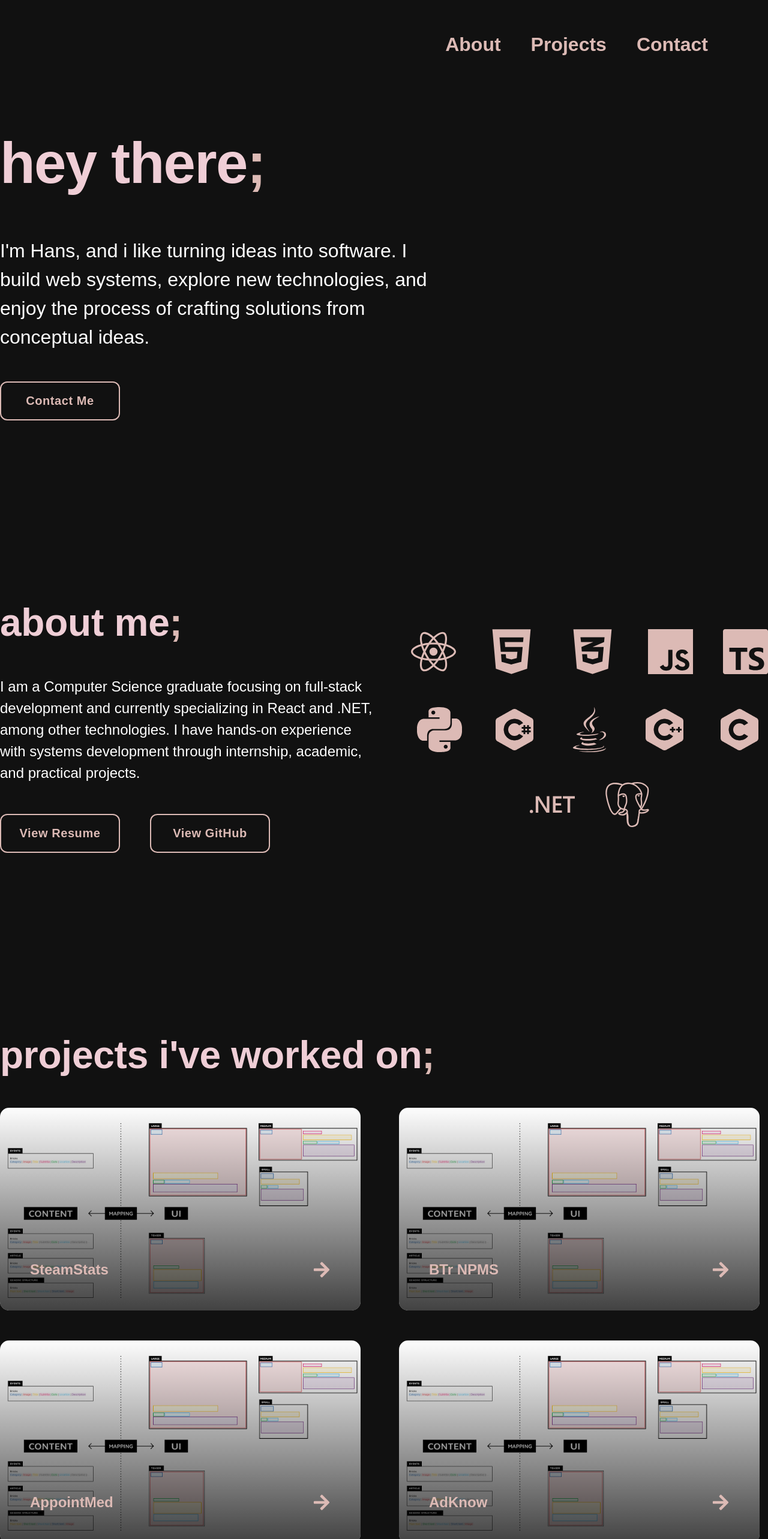
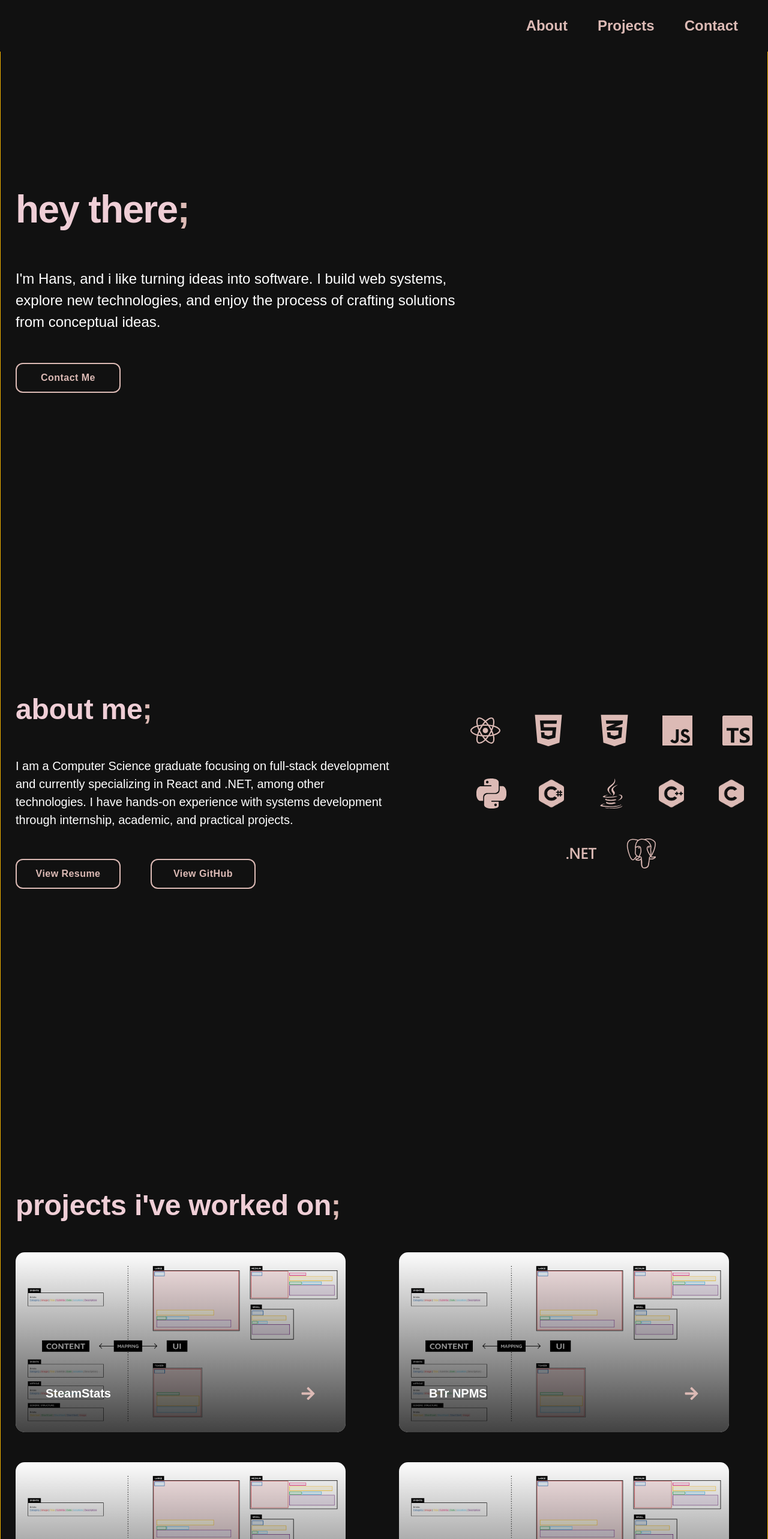
Before and after one commit to hbubante/Portfolio, a React app: page / in a window 1280 px wide. Shown: the top 2566 px of the page at 60% size. Built offline with nearby package versions, Linux system fonts and the light colour scheme; the HTML template or start-up script is replaced by a standard one.

Commit message:
Initial implementation of contact section; Fixed ui

```diff
--- a/src/App.tsx
+++ b/src/App.tsx
@@ -1,4 +1,5 @@
 import Button from "@mui/material/Button"
+import { TextField } from "@mui/material";
 import './App.css';
 import '@fontsource-variable/inter';
 import { motion } from "motion/react";
@@ -37,11 +38,15 @@ function App() {
             flex-col
             justify-start
             items-center
-            gap-[300px]
+            gap-[500px]
+            px-[25px]
             pb-[200px]
             min-h-screen
             bg-background
-            font
+
+            border-1
+            border-solid
+            border-yellow-500
         ">
             {/* Navigation Bar */}
             <nav className="
@@ -54,12 +59,12 @@ function App() {
                 items-center
                 gap-[50px]
                 w-full
-                px-[100px]
-                py-[50px]
+                px-[50px]
+                py-[25px]
                 bg-background
             ">
                 <p className="
-                    text-[32px]
+                    text-[24px]
                     font-[600]
                     surface-surface
                     cursor-pointer
@@ -71,7 +76,7 @@ function App() {
                 </p>
 
                 <p className="
-                    text-[32px]
+                    text-[24px]
                     font-[600]
                     surface-surface
                     cursor-pointer
@@ -83,7 +88,7 @@ function App() {
                 </p>
 
                 <p className="
-                    text-[32px]
+                    text-[24px]
                     font-[600]
                     surface-surface
                     cursor-pointer
@@ -101,7 +106,7 @@ function App() {
                 flex-col
                 items-left
                 gap-[50px]
-                mt-[200px]
+                mt-[300px]
                 w-full
                 max-w-[1280px]
             ">
@@ -113,7 +118,7 @@ function App() {
 
                 <p className="
                     max-w-[750px]
-                    text-[32px]
+                    text-[24px]
                     font-[400]
                     text-text
                 ">
@@ -121,14 +126,14 @@ function App() {
                 </p>
 
                 <Button sx={{
-                    width: 200,
-                    height: 65,
+                    width: 175,
+                    height: 50,
                     border: 2,
                     borderColor: "#DCBAB5",
                     borderRadius: 3,
                     color: "#DCBAB5",
                     fontFamily: "'Inter Variable', sans-serif",
-                    fontSize: 20,
+                    fontSize: 16,
                     fontWeight: 600,
                     textTransform: 'none'
                 }}>
@@ -159,7 +164,7 @@ function App() {
 
                     <p className="
                         max-w-[638px]
-                        text-[24px]
+                        text-[20px]
                         font-[400]
                         text-text
                     ">
@@ -172,14 +177,14 @@ function App() {
                         gap-[50px]
                     ">
                         <Button sx={{
-                            width: 200,
-                            height: 65,
+                            width: 175,
+                            height: 50,
                             border: 2,
                             borderColor: "#DCBAB5",
                             borderRadius: 3,
                             color: "#DCBAB5",
                             fontFamily: "'Inter Variable', sans-serif",
-                            fontSize: 20,
+                            fontSize: 16,
                             fontWeight: 600,
                             textTransform: 'none'
                         }}>
@@ -187,14 +192,14 @@ function App() {
                         </Button>
 
                         <Button sx={{
-                            width: 200,
-                            height: 65,
+                            width: 175,
+                            height: 50,
                             border: 2,
                             borderColor: "#DCBAB5",
                             borderRadius: 3,
                             color: "#DCBAB5",
                             fontFamily: "'Inter Variable', sans-serif",
-                            fontSize: 20,
+                            fontSize: 16,
                             fontWeight: 600,
                             textTransform: 'none'
                         }}>
@@ -217,27 +222,27 @@ function App() {
                         gap-[50px]
                     ">
                         <FaReact
-                        size={75}
+                        size={50}
                         className="surface-surface"
                         />
 
                         <FaHtml5
-                        size={85}
+                        size={60}
                         className="surface-surface"
                         />
 
                         <FaCss3Alt
-                        size={85}
+                        size={60}
                         className="surface-surface"
                         />
 
                         <SiJavascript
-                        size={75}
+                        size={50}
                         className="surface-surface"
                         />
 
                         <SiTypescript
-                        size={75}
+                        size={50}
                         className="surface-surface"
                         />
                     </div>
@@ -248,28 +253,28 @@ function App() {
                         gap-[50px]
                     ">
                         <SiPython
-                        size={75}
+                        size={50}
                         className="surface-surface"
                         />
 
                         <img
                             src={Csharp}
-                            style={{ width: "75px", height: "75px" }}
+                            style={{ width: "50px", height: "50px" }}
                         />
 
                         <FaJava
-                        size={75}
+                        size={50}
                         className="surface-surface"
                         />
 
                         <img
                             src={Cplusplus}
-                            style={{ width: "75px", height: "75px" }}
+                            style={{ width: "50px", height: "50px" }}
                         />
 
                         <img
                             src={C}
-                            style={{ width: "75px", height: "75px" }}
+                            style={{ width: "50px", height: "50px" }}
                         />
                     </div>
 
@@ -279,12 +284,12 @@ function App() {
                         gap-[50px]
                     ">
                         <SiDotnet
-                        size={75}
+                        size={50}
                         className="surface-surface"
                         />
 
                         <SiPostgresql
-                        size={75}
+                        size={50}
                         className="surface-surface"
                         />
                     </div>
@@ -307,7 +312,8 @@ function App() {
 
                 <div className="
                     grid
-                    grid-cols-2
+                    grid-cols-1
+                    lg:grid-cols-2
                     gap-[50px]
                 ">
                     <motion.div
@@ -317,8 +323,8 @@ function App() {
                         className="
                             relative
                             overflow-hidden
-                            w-[600.89px]
-                            h-[338px]
+                            w-[550px]
+                            h-[300px]
                             rounded-[15px]
                             cursor-pointer
                     ">
@@ -362,15 +368,15 @@ function App() {
                                 z-10
                         ">
                             <p className="
-                                text-[24px]
+                                text-[20px]
                                 font-[600]
-                                surface-surface
+                                text-text
                             ">
                                 SteamStats
                             </p>
 
                             <FaArrowRight
-                                size={30}
+                                size={25}
                                 className="surface-surface"
                             />
                         </motion.div>
@@ -383,8 +389,8 @@ function App() {
                         className="
                             relative
                             overflow-hidden
-                            w-[600.89px]
-                            h-[338px]
+                            w-[550px]
+                            h-[300px]
                             rounded-[15px]
                             cursor-pointer
                     ">
@@ -428,15 +434,15 @@ function App() {
                                 z-10
                         ">
                             <p className="
-                                text-[24px]
+                                text-[20px]
                                 font-[600]
-                                surface-surface
+                                text-text
                             ">
                                 BTr NPMS
                             </p>
 
                             <FaArrowRight
-                                size={30}
+                                size={25}
                                 className="surface-surface"
                             />
                         </motion.div>
@@ -449,8 +455,8 @@ function App() {
                         className="
                             relative
                             overflow-hidden
-                            w-[600.89px]
-                            h-[338px]
+                            w-[550px]
+                            h-[300px]
                             rounded-[15px]
                             cursor-pointer
                     ">
@@ -494,15 +500,15 @@ function App() {
                                 z-10
                         ">
                             <p className="
-                                text-[24px]
+                                text-[20px]
                                 font-[600]
-                                surface-surface
+                                text-text
                             ">
                                 AppointMed
                             </p>
 
                             <FaArrowRight
-                                size={30}
+                                size={25}
                                 className="surface-surface"
                             />
                         </motion.div>
@@ -515,8 +521,8 @@ function App() {
                         className="
                             relative
                             overflow-hidden
-                            w-[600.89px]
-                            h-[338px]
+                            w-[550px]
+                            h-[300px]
                             rounded-[15px]
                             cursor-pointer
                     ">
@@ -560,15 +566,15 @@ function App() {
                                 z-10
                         ">
                             <p className="
-                                text-[24px]
+                                text-[20px]
                                 font-[600]
-                                surface-surface
+                                text-text
                             ">
                                 AdKnow
                             </p>
 
                             <FaArrowRight
-                                size={30}
+                                size={25}
                                 className="surface-surface"
                             />
                         </motion.div>
@@ -581,8 +587,8 @@ function App() {
                         className="
                             relative
                             overflow-hidden
-                            w-[600.89px]
-                            h-[338px]
+                            w-[550px]
+                            h-[300px]
                             rounded-[15px]
                             cursor-pointer
                     ">
@@ -626,15 +632,15 @@ function App() {
                                 z-10
                         ">
                             <p className="
-                                text-[24px]
+                                text-[20px]
                                 font-[600]
-                                surface-surface
+                                text-text
                             ">
                                 Project PASIL
                             </p>
 
                             <FaArrowRight
-                                size={30}
+                                size={25}
                                 className="surface-surface"
                             />
                         </motion.div>
@@ -644,6 +650,265 @@ function App() {
                 </div>
 
             </div>
+
+            {/* Contact Section */}
+            <div className="
+                flex
+                flex-row
+                justify-between
+                items-stretch
+                gap-[50px]
+                w-full
+                max-w-[1280px]
+            ">
+                <div className="
+                    flex
+                    flex-col
+                    gap-[50px]
+                    w-full
+                ">
+                    <h2 className="
+                        accent-accent
+                    ">
+                        contact me<span className="surface-surface">;</span>
+                    </h2>
+
+                    <p className="
+                        max-w-[638px]
+                        text-[20px]
+                        font-[400]
+                        text-text
+                    ">
+                        If you wish to reach out, you can fill out the form to send a message. Alternatively, you can also find me on the following platforms:
+                    </p>
+
+                    <div className="
+                        flex
+                        flex-row
+                        gap-[50px]
+                    ">
+                        <Button sx={{
+                            width: 175,
+                            height: 50,
+                            border: 2,
+                            borderColor: "#DCBAB5",
+                            borderRadius: 3,
+                            color: "#DCBAB5",
+                            fontFamily: "'Inter Variable', sans-serif",
+                            fontSize: 16,
+                            fontWeight: 600,
+                            textTransform: 'none'
+                        }}>
+                            LinkedIn
+                        </Button>
+
+                        <Button sx={{
+                            width: 175,
+                            height: 50,
+                            border: 2,
+                            borderColor: "#DCBAB5",
+                            borderRadius: 3,
+                            color: "#DCBAB5",
+                            fontFamily: "'Inter Variable', sans-serif",
+                            fontSize: 16,
+                            fontWeight: 600,
+                            textTransform: 'none'
+                        }}>
+                            GitHub
+                        </Button>
+                    </div>
+                </div>
+
+                <div className="
+                    flex
+                    flex-col
+                    justify-start
+                    items-center
+                    pt-[25px]
+                    gap-[20px]
+                    w-full
+                ">
+                    <TextField
+                        label="Name"
+                        variant="outlined"
+                        sx={{
+                            width: "400px",
+
+                            "& .MuiInputLabel-root": {
+                                color: "#DCBAB5",
+                                position: "relative",
+                                transform: "none",
+                                marginBottom: "10px",
+                                fontFamily: "'Inter Variable', sans-serif",
+                                fontSize: 16,
+                                fontWeight: 600,
+                            },
+
+                            "& .MuiInputLabel-root.Mui-focused": {
+                                color: "#DCBAB5",
+                            },
+
+                            "& .MuiOutlinedInput-root": {
+                                height: "50px",
+
+                                "& fieldset": {
+                                    borderColor: "#DCBAB5",
+                                    borderWidth: "2px",
+                                },
+
+                                "&:hover fieldset": {
+                                    borderColor: "#DCBAB5",
+                                },
+
+                                "&.Mui-focused fieldset": {
+                                    borderColor: "#DCBAB5",
+                                },
+                            },
+
+                            "& input": {
+                                color: "#FFFFFF",
+                                padding: "0 16px",
+                            },
+
+                            "& legend": {
+                                display: 'none',
+                            },
+
+                            "& fieldset": {
+                                top: 0,
+                            },
+                        }}
+                    />
+
+                    <TextField
+                        label="Email"
+                        variant="outlined"
+                        sx={{
+                            width: "400px",
+
+                            "& .MuiInputLabel-root": {
+                                color: "#DCBAB5",
+                                position: "relative",
+                                transform: "none",
+                                marginBottom: "10px",
+                                fontFamily: "'Inter Variable', sans-serif",
+                                fontSize: 16,
+                                fontWeight: 600,
+                            },
+
+                            "& .MuiInputLabel-root.Mui-focused": {
+                                color: "#DCBAB5",
+                            },
+
+                            "& .MuiOutlinedInput-root": {
+                                height: "50px",
+
+                                "& fieldset": {
+                                    borderColor: "#DCBAB5",
+                                    borderWidth: "2px",
+                                },
+
+                                "&:hover fieldset": {
+                                    borderColor: "#DCBAB5",
+                                },
+
+                                "&.Mui-focused fieldset": {
+                                    borderColor: "#DCBAB5",
+                                },
+                            },
+
+                            "& input": {
+                                color: "#FFFFFF",
+                                padding: "0 16px",
+                            },
+
+                            "& legend": {
+                                display: 'none',
+                            },
+
+                            "& fieldset": {
+                                top: 0,
+                            },
+                        }}
+                    />
+
+                    <TextField
+                        label="Message"
+                        variant="outlined"
+                        multiline
+                        rows={6}
+                        sx={{
+                            width: "400px",
+
+                            "& .MuiInputLabel-root": {
+                                color: "#DCBAB5",
+                                position: "relative",
+                                transform: "none",
+                                marginBottom: "10px",
+                                fontFamily: "'Inter Variable', sans-serif",
+                                fontSize: 16,
+                                fontWeight: 600,
+                            },
+
+                            "& .MuiInputLabel-root.Mui-focused": {
+                                color: "#DCBAB5",
+                            },
+
+                            "& .MuiOutlinedInput-root": {
+                                "& fieldset": {
+                                    borderColor: "#DCBAB5",
+                                    borderWidth: "2px",
+                                },
+
+                                "&:hover fieldset": {
+                                    borderColor: "#DCBAB5",
+                                },
+
+                                "&.Mui-focused fieldset": {
+                                    borderColor: "#DCBAB5",
+                                    borderWidth: "2px",
+                                },
+                            },
+
+                            "& textarea": {
+                                color: "#FFFFFF",
+                            },
+
+                            "& legend": {
+                                display: 'none',
+                            },
+
+                            "& fieldset": {
+                                top: 0,
+                            },
+
+                            "& textarea::-webkit-scrollbar": {
+                                width: "6px",
+                            },
+
+                            "& textarea::-webkit-scrollbar-thumb": {
+                                backgroundColor: "#DCBAB5",
+                                borderRadius: "999px",
+                            },
+                        }}
+                    />
+
+                    <Button sx={{
+                        width: 175,
+                        height: 50,
+                        border: 2,
+                        borderColor: "#DCBAB5",
+                        borderRadius: 3,
+                        color: "#DCBAB5",
+                        fontFamily: "'Inter Variable', sans-serif",
+                        fontSize: 16,
+                        fontWeight: 600,
+                        textTransform: 'none'
+                    }}>
+                        Submit
+                    </Button>
+                </div>
+            </div>
         </main>
     )
 }
--- a/src/index.css
+++ b/src/index.css
@@ -49,32 +49,32 @@ body {
 
 h1,
 h2 {
-  font-family: var(--heading);
+  font-family: "Inter Variable", sans-serif;
   /* font-weight: 500; */
   color: var(--text-h);
 }
 
 h1 {
-  font-size: 96px;
+  font-size: 64px;
   font-weight: 700;
   letter-spacing: -1.68px;
   /* margin: 32px 0;*/
   margin: 0;
-  @media (max-width: 1024px) {
+  /* @media (max-width: 1024px) {
     font-size: 36px;
     margin: 20px 0;
-  }
+  } */
 }
 h2 {
-  font-size: 64px;
+  font-size: 48px;
   font-weight: 700;
   line-height: 118%;
   letter-spacing: -0.24px;
   /* margin: 0 0 8px; */
   margin: 0;
-  @media (max-width: 1024px) {
+  /* @media (max-width: 1024px) {
     font-size: 20px;
-  }
+  } */
 }
 p {
   margin: 0;
```
